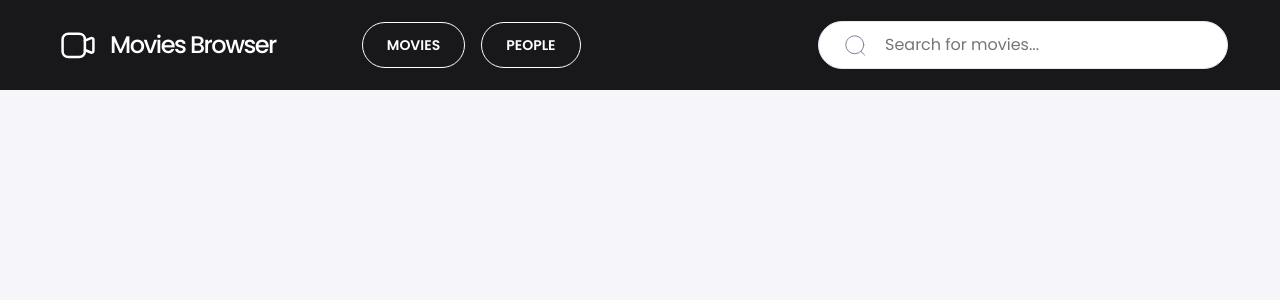
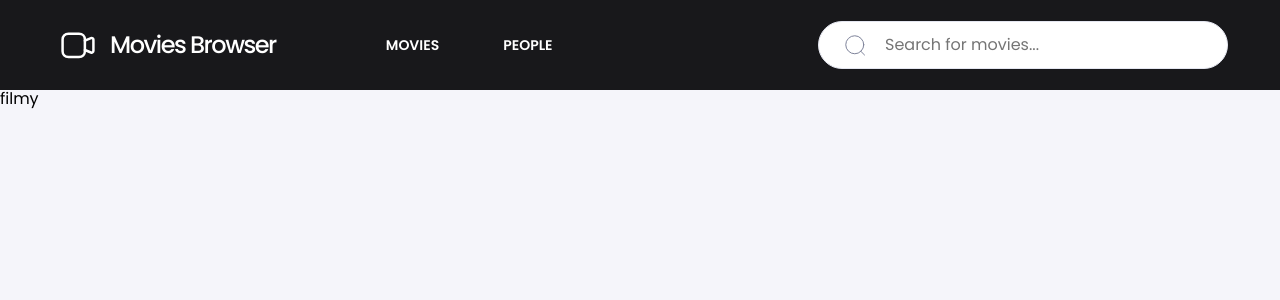
Before and after one commit to AngelikaMallek/MoviesBrowser, a React (Create React App) app: page / in a window 1280 px wide. Shown: the top 300 px of the page. Built offline with nearby package versions, Linux system fonts and the light colour scheme.

Commit message:
added react router

```diff
--- a/package.json
+++ b/package.json
@@ -10,6 +10,7 @@
     "gh-pages": "^6.1.0",
     "react": "^18.2.0",
     "react-dom": "^18.2.0",
+    "react-router-dom": "^5.3.3",
     "react-scripts": "5.0.1",
     "styled-components": "^6.1.1",
     "web-vitals": "^2.1.4"
--- a/src/App.js
+++ b/src/App.js
@@ -1,8 +1,24 @@
 import NavigationBar from "./common/NavigationBar";
+import { HashRouter, Switch, Route } from "react-router-dom";
+import MovieList from "./features/MovieList";
+import PeopleList from "./features/PeopleList";
 
 function App() {
   return (
-    <NavigationBar />
+    <HashRouter>
+      <NavigationBar />
+      <Switch>
+        <Route path="/movies">
+          <MovieList />
+        </Route>
+        <Route path="/people">
+          <PeopleList />
+        </Route>
+        <Route path="/">
+          <MovieList />
+        </Route>
+      </Switch>
+    </HashRouter>
   );
 }
 
--- a/src/common/NavigationBar/Navigation/index.js
+++ b/src/common/NavigationBar/Navigation/index.js
@@ -8,8 +8,8 @@ const Navigation = () => (
             <Title>Movies Browser</Title>
         </Button>
         <Links>
-            <LinkButton>Movies</LinkButton>
-            <LinkButton>People</LinkButton>
+            <LinkButton to="/movies">Movies</LinkButton>
+            <LinkButton to="/people">People</LinkButton>
         </Links>
     </StyledNavigation>
 )
--- a/src/common/NavigationBar/Navigation/styled.js
+++ b/src/common/NavigationBar/Navigation/styled.js
@@ -1,4 +1,5 @@
 import styled from "styled-components";
+import { NavLink } from "react-router-dom";
 
 export const StyledNavigation = styled.nav`
     display: flex;
@@ -42,14 +43,18 @@ export const Links = styled.div`
     gap: 16px;
 `;
 
-export const LinkButton = styled.a`
+export const LinkButton = styled(NavLink)`
     color: ${({ theme }) => theme.color.white};
     font-size: 14px;
     font-weight: 600;
     text-transform: uppercase;
-    border: 1px solid ${({ theme }) => theme.color.white};
-    padding: 14px 24px;
-    border-radius: 24px;
+    padding: 8px 24px;
+    text-decoration: none;
+
+    &.active {
+        border: 1px solid ${({ theme }) => theme.color.white};
+        border-radius: 24px;
+    }
 
     @media(max-width: ${({ theme }) => theme.breakpoints.tablet}) {
         font-size: 12px;
--- /dev/null
+++ b/src/features/MovieList/index.js
@@ -0,0 +1,7 @@
+const MovieList = () => {
+    return (
+        <>filmy</>
+    )
+}
+
+export default MovieList;
--- /dev/null
+++ b/src/features/PeopleList/index.js
@@ -0,0 +1,7 @@
+const PeopleList = () => {
+    return (
+        <>Ludzie</>
+    )
+}
+
+export default PeopleList;
```
Also changed, not shown: src/features/MovieList/styed.js (added), src/features/MovieList/useApiMovieList.js (added), src/features/PeopleList/styled.js (added), src/features/PeopleList/useApiPeopleList.js (added), 1 other file (tests, documents, lock files or other folders).
